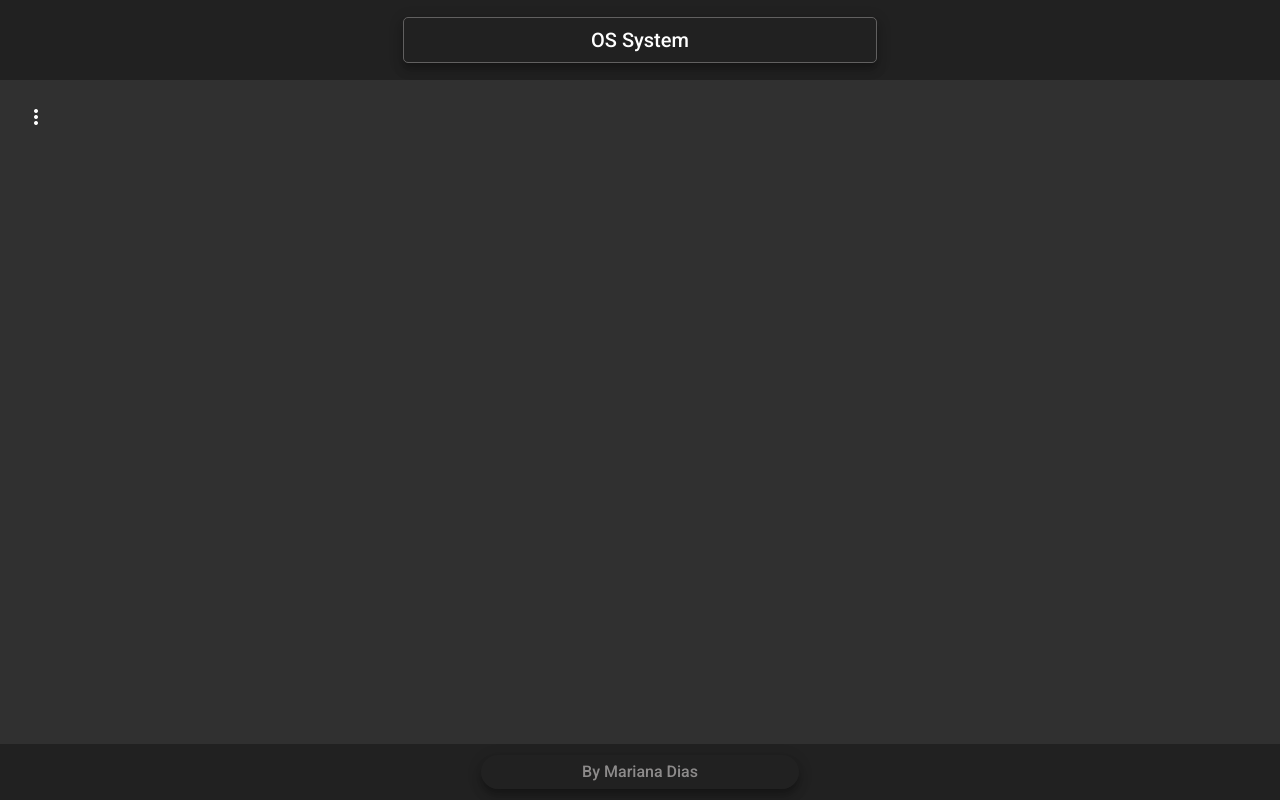
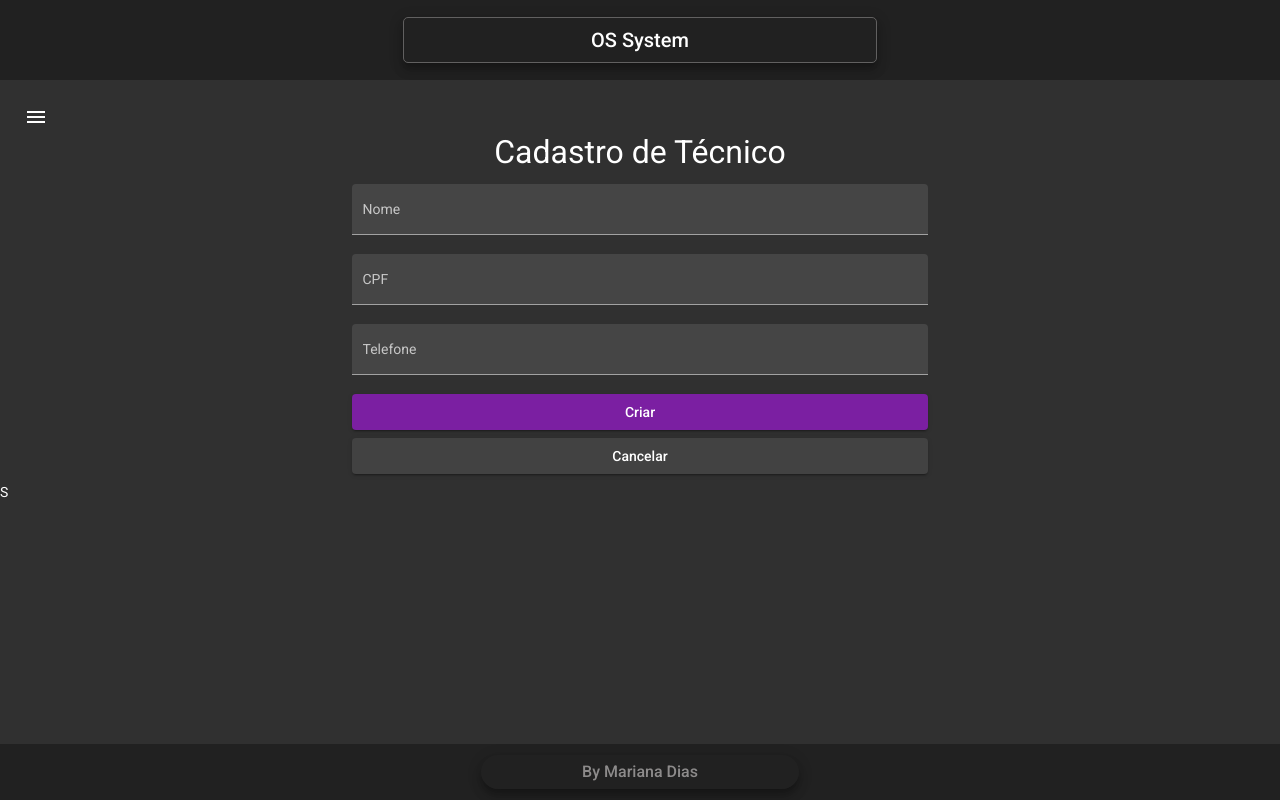
Before and after one commit to PudiMari/PudiMari.github.io, an Angular app: page /tecnicos/create in a window 1280 px wide. Before the commit this address led to /. Built offline with nearby package versions, Linux system fonts and the light colour scheme.

Commit message:
Adiciona ambiente para cadastro de técnicos

```diff
--- a/src/app/app-routing.module.ts
+++ b/src/app/app-routing.module.ts
@@ -2,6 +2,7 @@
 import { RouterModule, Routes } from '@angular/router';
 import {HomeComponent} from "./views/components/home/home.component";
 import {TecnicoReadComponent} from "./views/components/tecnico/tecnico-read/tecnico-read.component";
+import {TecnicoCreateComponent} from "./views/components/tecnico/tecnico-create/tecnico-create.component";
 
 const routes: Routes = [
   {
@@ -11,6 +12,10 @@
   {
     path:'tecnicos',
     component: TecnicoReadComponent
+  },
+  {
+    path: 'tecnicos/create',
+    component: TecnicoCreateComponent
   }
 ];
 
--- a/src/app/app.module.ts
+++ b/src/app/app.module.ts
@@ -24,6 +24,7 @@
 import { HomeComponent } from './views/components/home/home.component';
 import { TecnicoReadComponent } from './views/components/tecnico/tecnico-read/tecnico-read.component';
 import {MatPaginatorModule} from "@angular/material/paginator";
+import { TecnicoCreateComponent } from './views/components/tecnico/tecnico-create/tecnico-create.component';
 
 
 @NgModule({
@@ -33,7 +34,8 @@
         FooterComponent,
         NavComponent,
         HomeComponent,
-        TecnicoReadComponent
+        TecnicoReadComponent,
+        TecnicoCreateComponent
     ],
     imports: [
         BrowserModule,
--- /dev/null
+++ b/src/app/views/components/tecnico/tecnico-create/tecnico-create.component.css
@@ -0,0 +1,23 @@
+.form{
+    width: 45%;
+    margin: auto;
+}
+
+h1{
+    text-align: center;
+    font-size: 2rem;
+}
+
+h2{
+    text-align: center;
+    font-size: 1.3rem;
+}
+
+.full-width{
+    width: 100%;
+}
+
+button{
+    width: 100%;
+    margin-bottom: .5rem;
+}
--- /dev/null
+++ b/src/app/views/components/tecnico/tecnico-create/tecnico-create.component.html
@@ -0,0 +1,19 @@
+<form class="form">
+    <h1>Cadastro de Técnico</h1>
+    <mat-form-field class="full-width" appearance="fill">
+        <mat-label>Nome</mat-label>
+        <input matInput placeholder="Ex. João da Silva">
+    </mat-form-field>
+
+    <mat-form-field class="full-width" appearance="fill">
+        <mat-label>CPF</mat-label>
+        <input matInput placeholder="Ex. 000.000.000-00">
+    </mat-form-field>
+
+    <mat-form-field class="full-width" appearance="fill">
+        <mat-label>Telefone</mat-label>
+        <input matInput placeholder="Ex. (00) 90000-0000">
+    </mat-form-field>
+    <button mat-raised-button color="primary">Criar</button>
+    <button (click)="cancel()" mat-raised-button>Cancelar</button>
+</form>S
--- /dev/null
+++ b/src/app/views/components/tecnico/tecnico-create/tecnico-create.component.ts
@@ -0,0 +1,20 @@
+import { Component, OnInit } from '@angular/core';
+import {Router} from "@angular/router";
+
+@Component({
+  selector: 'app-tecnico-create',
+  templateUrl: './tecnico-create.component.html',
+  styleUrls: ['./tecnico-create.component.css']
+})
+export class TecnicoCreateComponent implements OnInit {
+
+  constructor(private router : Router) { }
+
+  ngOnInit(): void {
+  }
+
+  cancel():void{
+    this.router.navigate(['tecnicos'])
+  }
+
+}
--- a/src/app/views/components/tecnico/tecnico-read/tecnico-read.component.css
+++ b/src/app/views/components/tecnico/tecnico-read/tecnico-read.component.css
@@ -1,3 +1,19 @@
+.create{
+    width: 90%;
+    margin-right: auto;
+    margin-left: auto;
+}
+
+.create h1{
+    text-align: center;
+    font-size: 2rem;
+}
+
+.create button{
+    width: 30%;
+    margin: 1rem auto;
+}
+
 .container {
     width: 90%;
     margin-right: auto;
--- a/src/app/views/components/tecnico/tecnico-read/tecnico-read.component.html
+++ b/src/app/views/components/tecnico/tecnico-read/tecnico-read.component.html
@@ -1,3 +1,8 @@
+<div class="create">
+    <h1>Técnicos</h1>
+    <button (click)="navigateToCreate()" class="mat-elevation-z8 container" mat-raised-button color="primary">CADASTRAR TÉCNICO</button>
+</div>
+
 <div class="mat-elevation-z8 container">
     <table mat-table [dataSource]="dataSource">
 
--- a/src/app/views/components/tecnico/tecnico-read/tecnico-read.component.ts
+++ b/src/app/views/components/tecnico/tecnico-read/tecnico-read.component.ts
@@ -3,6 +3,7 @@
 import {MatTableDataSource} from "@angular/material/table";
 import {Tecnico} from 'src/app/models/tecnico';
 import {TecnicoService} from 'src/app/services/tecnico.service';
+import {Router} from "@angular/router";
 
 @Component({
     selector: 'app-tecnico-read',
@@ -18,7 +19,9 @@
 
     @ViewChild(MatPaginator) paginator!: MatPaginator;
 
-    constructor(private service: TecnicoService) {
+    constructor(
+        private service: TecnicoService,
+        private router: Router) {
     }
 
     ngAfterViewInit() {
@@ -32,4 +35,8 @@
             this.dataSource.paginator = this.paginator;
         })
     }
+
+    navigateToCreate(): void {
+        this.router.navigate(['/tecnicos/create'])
+    }
 }
--- a/src/app/views/components/template/nav/nav.component.html
+++ b/src/app/views/components/template/nav/nav.component.html
@@ -18,7 +18,7 @@
 
     <div class="sidenav-content">
         <button mat-icon-button (click)="drawer.toggle()">
-            <mat-icon>more_vert</mat-icon>
+            <mat-icon>menu</mat-icon>
         </button>
         <router-outlet></router-outlet>
     </div>
```
